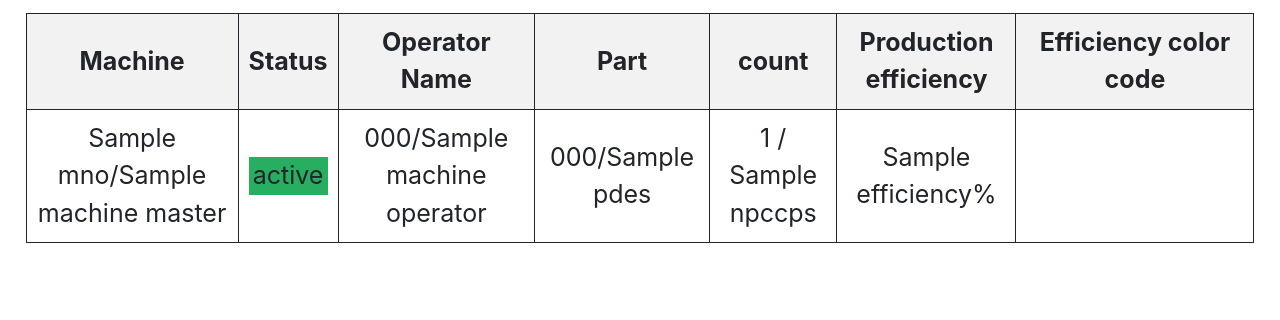
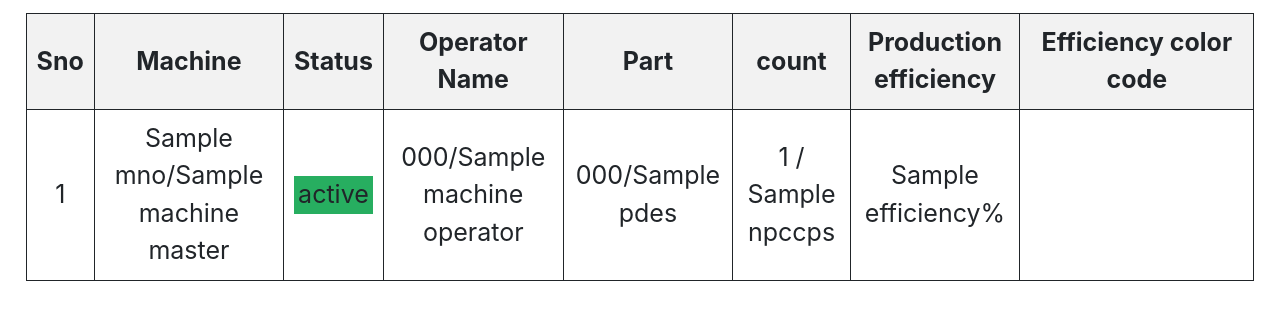
Before and after one commit to Ktic15/iot, a Flask app: page /dashboard in a window 1280 px wide. Shown: the part 112-432 px from the top of the page. Run offline with Flask 3, Linux system fonts and the light colour scheme; the visitor is signed in with stand-in values (Sample User, id 1); a database or web service that is not in the repository returns one stand-in record (values such as "Sample title"); parts of the project's set-up code (start-up, migrations or seed data) failed here and were passed over; some libraries are stand-ins or nearby versions.

Commit message:
dashboard serial data added

```diff
--- a/app/templates/Dashboard.html
+++ b/app/templates/Dashboard.html
@@ -25,6 +25,7 @@
                  <div class="container-fluid" style="margin:0%;padding:1% 2%;height:100%">
                      <table class="dashboard-table table-striped" >
                          <tr>
+                             <th>Sno</th>
                              <th> Machine </th>
                              <th> Status </th>
                              <th>Operator Name</th>
@@ -36,6 +37,7 @@
 
                          {% for item in dashboard_machine_data %}
                          <tr>
+                            <td>{{loop.index}}</td>
                             <td>
                                 {{item.mno}}/{{item.mname}}
                             </td>
```
